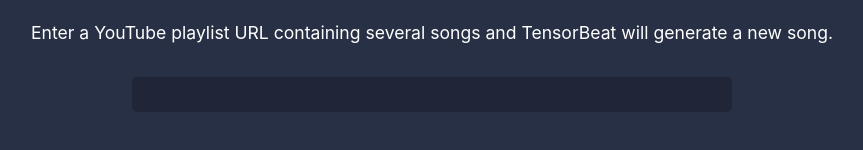
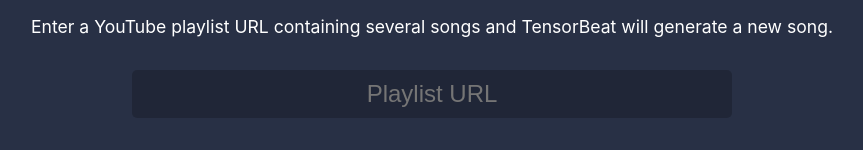
Before and after one commit to TensorBeat/webapp, a Next.js app: page /generator in a window 1280 px wide. Shown: the part 233-383 px from the top of the page, without its empty margins (208-1071 px from the left). Built offline with nearby package versions, Linux system fonts and the light colour scheme.

Commit message:
added some input styling

```diff
--- a/pages/generator.js
+++ b/pages/generator.js
@@ -29,7 +29,7 @@
 
                 <form className={pageStyles.section} onSubmit={handleSubmit}>
                     <div className={pageStyles.row}>
-                        <input type={"text"} className={boxStyles.inputBox} style={{width: "600px"}} name={"playlist"}/>
+                        <input type={"text"} className={boxStyles.inputBox} style={{width: "600px", fontSize: "1.5rem", textAlign: "center"}} name={"playlist"} placeholder={"Playlist URL"}/>
                     </div>
                     <button type={"submit"} className={pageStyles.button} style={{marginTop: "40px", width: "300px"}}>Generate</button>
                 </form>
```
